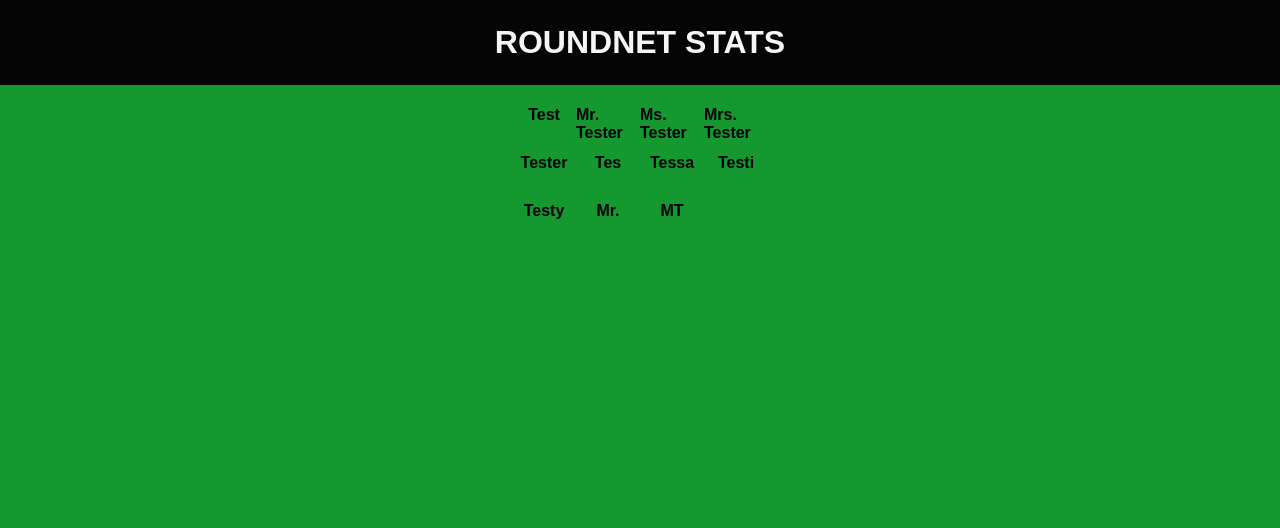
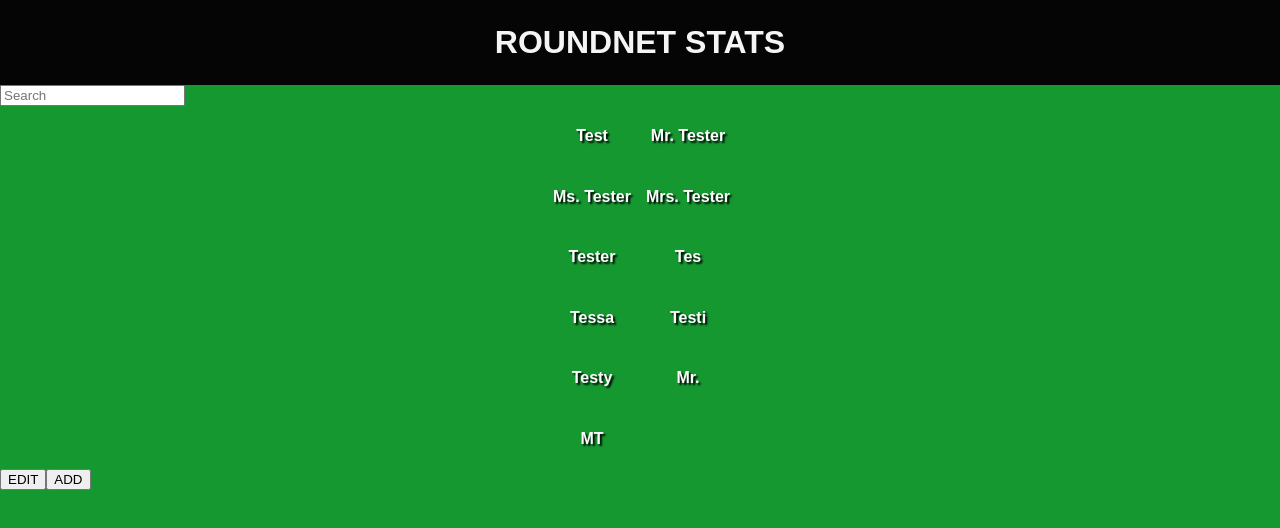
Before and after one commit to priegelsdev/roundnet-stats, a React (Vite) app: page / in a window 1280 px wide. Shown: the top 528 px of the page. Built offline with nearby package versions, Linux system fonts and the light colour scheme; a web font is replaced by a local one.

Commit message:
refactor and put SelectScreen in own component

```diff
--- a/src/App.jsx
+++ b/src/App.jsx
@@ -2,18 +2,11 @@ import React, {useState, useEffect} from 'react'
 
 import playerData from './data'
 import Player from './Player'
+import SelectScreen from './SelectScreen'
 
 export default function Main() {
   // defining state for the currently selected player to be shown in a modal
   const [player, setPlayer] = useState({})
-
-  const playerNames = playerData.map(player =>
-    <h4
-      onClick={() => showStats(player.id)}
-      key={player.id}
-      id={player.id}
-    >{player.name}
-    </h4>)
 
   // function to show player page/stats
   function showStats(id) {
@@ -52,8 +45,10 @@ export default function Main() {
       <main>
         {/* if no player is selected, render player names; potentially create own component with edit and add function*/}
         {Object.keys(player).length === 0 &&
-        <div className="player-container">
-          {playerNames}
+        <div className="select-container">
+          <SelectScreen
+            onClick={showStats}
+          />
         </div>}
 
         {/* if player is selected, render player component*/}
--- a/src/SelectScreen.jsx
+++ b/src/SelectScreen.jsx
@@ -0,0 +1,28 @@
+import playerData from "./data"
+
+export default function SelectScreen(props) {
+
+  const playerNames = playerData.map(player =>
+    <h4
+      onClick={() => props.onClick(player.id)}
+      key={player.id}
+      id={player.id}
+    >{player.name}
+    </h4>
+  )
+
+  return (
+    <>
+      <form>
+        <input className="search-bar" placeholder="Search"></input>
+      </form>
+      <div className="player-container">
+        {playerNames}
+      </div>
+      <div className="select-buttons-container">
+        <button className="select-edit-btn">EDIT</button>
+        <button className="select-add-btn">ADD</button>
+      </div>
+    </>
+  )
+}
--- a/src/index.css
+++ b/src/index.css
@@ -23,10 +23,11 @@ header {
 
 .player-container {
   display: grid;
-  grid-template-columns: 4em 4em 4em 4em;
-  grid-template-rows: 3em 3em 3em 3em 3em;
+  grid-template-columns: 6em 6em;
   justify-content: center;
   justify-items: center;
+  color: white;
+  text-shadow: 2px 2px 2px black;
 }
 
 /** CARD STYLING **/
```
